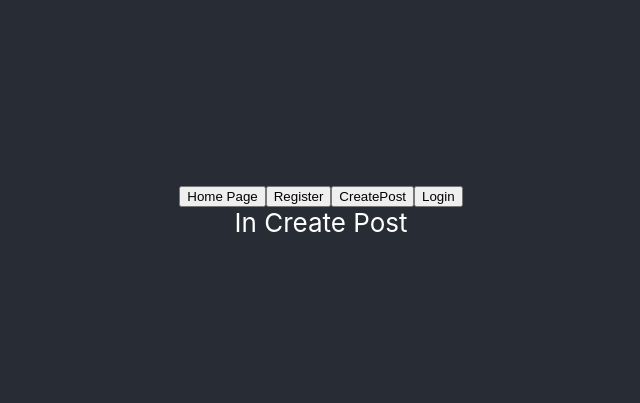
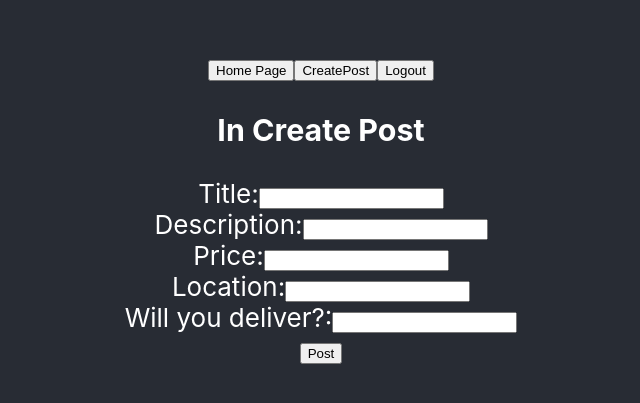
Before and after one commit to JasonGirouard/2104-UIC-RM-WEB-PT-strangers-things-kt-jg, a React (Create React App) app in the folder react-review-rep/: page /CreatePost in a window 1280 px wide. Shown: the part 193-596 px from the top of the page, without its empty margins (319-959 px from the left). Built offline with nearby package versions, Linux system fonts and the light colour scheme; sample sign-in values are in the browser's storage.

Commit message:
adding login/logout conditionality along with initial create post

```diff
--- a/react-review-rep/src/components/CreatePost.jsx
+++ b/react-review-rep/src/components/CreatePost.jsx
@@ -1,18 +1,81 @@
-import React from "react";
-import {Link} from "react-router-dom";
+import React, { useEffect, useState, useContext } from "react";
+import { Link } from "react-router-dom";
 import NavBar from "./NavBar";
+import { createPost } from "./utils";
+import APIResponseMessage from "./APIResponseMessage";
 
-const CreatePost = () => {
+const CreatePost =  () => {
+    let response = {};
+    const [Title, setTitle] = useState("");
+    const [Description, setDescription] = useState("");
+    const [Price, setPrice] = useState("");
+    const [Location, setLocation] = useState("");
+    const [willDeliver, setwillDeliver] = useState("");
+    const [APIResponse, setAPIResponse] = useState(response);
 
-    return (
-        <div>
+    const onFormSubmit = async (event) => {
+        event.preventDefault();
+        console.log("in the form submit");
 
-           <NavBar />
-            In Create Post
 
-        </div>
+        console.log('token here ',localStorage.getItem("token"))
 
-    );
+        // NOTE THAT IM HAVING DIFFICULTY READING THE TOKEN HERE
+
+        let token = localStorage.getItem("token");
+        let post = {title: Title,description: Description,price: Price,location:Location,willDeliver: willDeliver}
+
+        response = await createPost(post,token);
+        setAPIResponse(response);
+
+    }
+
+    const updateTitle = (event) => {
+        setTitle(event.target.value);
+      };
+
+      const updateDescription = (event) => {
+        setDescription(event.target.value);
+      };
+
+      const updatePrice = (event) => {
+        setPrice(event.target.value);
+      };
+      const updateLocation = (event) => {
+        setLocation(event.target.value);
+      };
+      const updatewillDeliver = (event) => {
+        setwillDeliver(event.target.value);
+      };
+
+
+  return (
+    <div>
+      <NavBar />
+      <h3>In Create Post</h3>
+
+      {/* if the user is not logged in, send them to the login page */}
+      {!JSON.parse(localStorage.getItem("isLoggedIn"))
+        ? (window.location.pathname = "/Login")
+        : null}
+
+      <form onSubmit={onFormSubmit}>
+        <label>Title:<input type="text" value={Title} onChange={updateTitle} /></label> <br />
+        <label>Description:<input type="text" value={Description} onChange={updateDescription} /></label><br />
+        <label>Price:<input type="text" value={Price} onChange={updatePrice} /></label><br />
+        <label>Location:<input type="text" value={Location} onChange={updateLocation} /></label><br />
+        <label>Will you deliver?:<input type="boolean" value={willDeliver} onChange={updatewillDeliver} /></label><br />
+
+        <button type="submit"
+
+        > Post </button>
+      </form>
+
+      <APIResponseMessage message={APIResponse} />
+
+
+    </div>
+  );
 };
 
 export default CreatePost;
--- a/react-review-rep/src/components/HomePage.jsx
+++ b/react-review-rep/src/components/HomePage.jsx
@@ -1,37 +1,26 @@
-import React, { useEffect, useState } from "react";
-import {Link} from "react-router-dom";
+import React, { useEffect, useState, useContext } from "react";
+import { Link } from "react-router-dom";
 import NavBar from "./NavBar";
-import {getPosts} from "./utils";
+import { getPosts } from "./utils";
+import { store } from "../state";
 import SinglePost from "./SinglePost";
 
-
-
-//const test = testResponsePosts.posts
-
-
-
-
 const HomePage = () => {
-
-
+  const { state, dispatch } = useContext(store);
   const [posts, setPosts] = useState([]);
 
   useEffect(async () => {
     const results = await getPosts();
-    setPosts(results)
- },[])
-   // getPosts()
-
-    // const Posts = getPosts()
+    setPosts(results);
+  }, []);
 
   return (
     <div>
       <NavBar />
       In Home Page
-
       {posts.map((singlePost) => (
-                <SinglePost post = {singlePost}/>))}
-
+        <SinglePost post={singlePost} />
+      ))}
     </div>
   );
 };
--- a/react-review-rep/src/components/Login.jsx
+++ b/react-review-rep/src/components/Login.jsx
@@ -1,10 +1,13 @@
-import React, { useEffect, useState } from "react";
+import React, { useEffect, useState, useContext } from "react";
 import { Link } from "react-router-dom";
 import NavBar from "./NavBar";
 import { LoginUser } from "./utils";
+import { store } from "../state";
 import APIResponseMessage from "./APIResponseMessage";
 
 const Login = () => {
+  const { state, dispatch } = useContext(store);
+
   let response = {};
   const [username, setUsername] = useState("");
   const [password, setPassword] = useState("");
@@ -15,22 +18,42 @@ const Login = () => {
     const creds = {
       username,
       password,
+    };
+    response = await LoginUser(creds);
+    setAPIResponse(response);
+    console.log(response);
+
+    if (response.success == true) {
+      localStorage.setItem("username", username);
+      localStorage.setItem("password", password);
+      localStorage.setItem("token", response.data.token);
+      console.log(localStorage.getItem("token"))
+      // the dispatch function is working, but in order to persist isLoggedin upon refresh, im also storing it in localStorage
+      localStorage.setItem("isLoggedIn", true);
+      dispatch({
+        type: "isLoggedIn",
+        value: true,
+      });
+      // send to homepage after 1.5 seconds
+      setTimeout(() => {
+        window.location.pathname = "/";
+      }, 1500);
     }
-        response = await LoginUser(creds)
-        setAPIResponse(response)
-    }
+  };
+  console.log("isLoggedIn", state.isLoggedIn);
 
   const updateUsername = (event) => {
-        setUsername(event.target.value)
-    }
+    setUsername(event.target.value);
+  };
 
   const updatePassword = (event) => {
-        setPassword(event.target.value)
-    }
+    setPassword(event.target.value);
+  };
 
   return (
     <div>
       <NavBar />
+      <h3>Login below:</h3>
       <form onSubmit={onFormSubmit}>
         <label>
           Username:
@@ -43,10 +66,12 @@ const Login = () => {
 
         <button type="submit"> Login </button>
       </form>
+      <h3>Don't have an account?</h3>
+      <Link to="/Register">
+        <button>Click here to Register</button>
+      </Link>
 
-      <APIResponseMessage message = {APIResponse}/>
-
-
+      <APIResponseMessage message={APIResponse} />
     </div>
   );
 };
--- a/react-review-rep/src/components/Logout.jsx
+++ b/react-review-rep/src/components/Logout.jsx
@@ -1,13 +1,23 @@
-import React from "react";
-import {Link} from "react-router-dom";
+import React, { useEffect, useState, useContext } from "react";
+import { Link } from "react-router-dom";
+import { store } from "../state";
 
 const Logout = () => {
+  const { state, dispatch } = useContext(store);
 
-    return (
-        <div>
-            Logout
-        </div>
-    );
+  const LogOutUser = () => {
+    dispatch({
+      type: "isLoggedIn",
+      value: false,
+    });
+
+    localStorage.setItem("username", "");
+    localStorage.setItem("password", "");
+    localStorage.setItem("token", "");
+    localStorage.setItem("isLoggedIn", false);
+  };
+
+  return <div></div>;
 };
 
 export default Logout;
--- a/react-review-rep/src/components/NavBar.jsx
+++ b/react-review-rep/src/components/NavBar.jsx
@@ -1,7 +1,22 @@
-import React from "react";
-import {Link} from "react-router-dom";
+import React, { useEffect, useState, useContext } from "react";
+import { Link } from "react-router-dom";
+import Logout from "./Logout";
+import { store } from "../state";
 
 const NavBar = () => {
+  const { state, dispatch } = useContext(store);
+
+  const LogOutUser = () => {
+    dispatch({
+      type: "isLoggedIn",
+      value: false,
+    });
+    localStorage.setItem("username", "");
+    localStorage.setItem("password", "");
+    localStorage.setItem("token", "");
+    localStorage.setItem("isLoggedIn", false);
+    window.location.pathname = "/";
+  };
 
   return (
     <div>
@@ -9,19 +24,31 @@ const NavBar = () => {
         <button>Home Page</button>
       </Link>
 
-
-             <Link to="/Register">
-            <button>Register</button>
-            </Link>
-
       <Link to="/CreatePost">
         <button>CreatePost</button>
       </Link>
 
+      {!JSON.parse(localStorage.getItem("isLoggedIn")) ? (
+        <Link to="/Register">
+          <button>Register</button>
+        </Link>
+      ) : null}
+
+      {!JSON.parse(localStorage.getItem("isLoggedIn")) ? (
         <Link to="/Login">
           <button>Login</button>
         </Link>
+      ) : null}
 
+      {JSON.parse(localStorage.getItem("isLoggedIn")) ? (
+        <button
+          onClick={() => {
+            LogOutUser();
+          }}
+        >
+          Logout
+        </button>
+      ) : null}
     </div>
   );
 };
--- a/react-review-rep/src/components/Register.jsx
+++ b/react-review-rep/src/components/Register.jsx
@@ -1,20 +1,14 @@
-import React, { useEffect, useState, useContext} from "react";
-import {Link} from "react-router-dom";
+import React, { useEffect, useState, useContext } from "react";
+import { Link } from "react-router-dom";
 import NavBar from "./NavBar";
-import {RegisterUser} from "./utils";
+import { RegisterUser } from "./utils";
 import ReactDOM from "react-dom";
 import { store } from "../state";
 import APIResponseMessage from "./APIResponseMessage";
 
-
-
 const Register = () => {
   const { state, dispatch } = useContext(store);
   let response = {};
-
-    // response.message = {};
-    // response.message.error = '';
-   // console.log(state.registerUserError,'registerUserError')
 
   const [APIResponse, setAPIResponse] = useState(response);
   const [username, setUsername] = useState("");
@@ -25,48 +19,23 @@ const Register = () => {
     const creds = {
       username,
       password,
-        }
-        console.log('response before',APIResponse)
-        response = await RegisterUser(creds)
-        setAPIResponse(response)
-        console.log('response after',APIResponse)
-
-        // this should update the registerUserError array
-    //     dispatch({
-    //     type: "addResponses",
-    //     value: result // fix me
-    //   })
-
-    }
+    };
+    response = await RegisterUser(creds);
+    setAPIResponse(response);
+  };
 
   const updateUsername = (event) => {
-        setUsername(event.target.value)
-    }
+    setUsername(event.target.value);
+  };
 
   const updatePassword = (event) => {
-        setPassword(event.target.value)
-    }
-
-// useEffect(() => {
-//     if(state.registerUserError.length > 0){
-//         console.log('inside the user error log')
-//        // return <h2>Whoops, that's a dealbreaker</h2>
-//     }
-
-// // WHY DOESNT IT KNOW WHAT REGISTER USER ERROR IS WHEN ITS DEFINED IN THE state?
-// }, state.registerUserError)
-
-
-
-
-
-// note that we need a useEffect to update whenever errorMessage updates
-
+    setPassword(event.target.value);
+  };
 
   return (
     <div>
       <NavBar />
-
+      <h3>Register below:</h3>
       <form onSubmit={onFormSubmit}>
         <label>
           Username:
@@ -80,10 +49,8 @@ const Register = () => {
         <button type="submit"> Login </button>
       </form>
 
-      <APIResponseMessage message = {APIResponse}/>
-
+      <APIResponseMessage message={APIResponse} />
     </div>
-
   );
 };
 
--- a/react-review-rep/src/state.jsx
+++ b/react-review-rep/src/state.jsx
@@ -3,7 +3,8 @@ import React, { createContext, useReducer } from "react";
 
 // Defining the starting point for our state
 const initialState = {
-    registerUserError: []
+    registerUserError: [],
+    isLoggedIn: false
     // Add new data to state here
   };
 
@@ -37,6 +38,18 @@ const StateProvider = ({ children }) => {
         return newState;
       }
 
+      case "isLoggedIn": {
+        const newState = {
+            ...oldData,
+            isLoggedIn: action.value,
+
+        }
+        return newState;
+      }
+
+
+
+
       // Add new state-changing methods here
 
       default:
```
Also changed, not shown: react-review-rep/src/components/utils/index.js (+20 -25 lines), 1 other file (tests, documents, lock files or other folders). Lines whose indentation alone changed are shown as unchanged.
